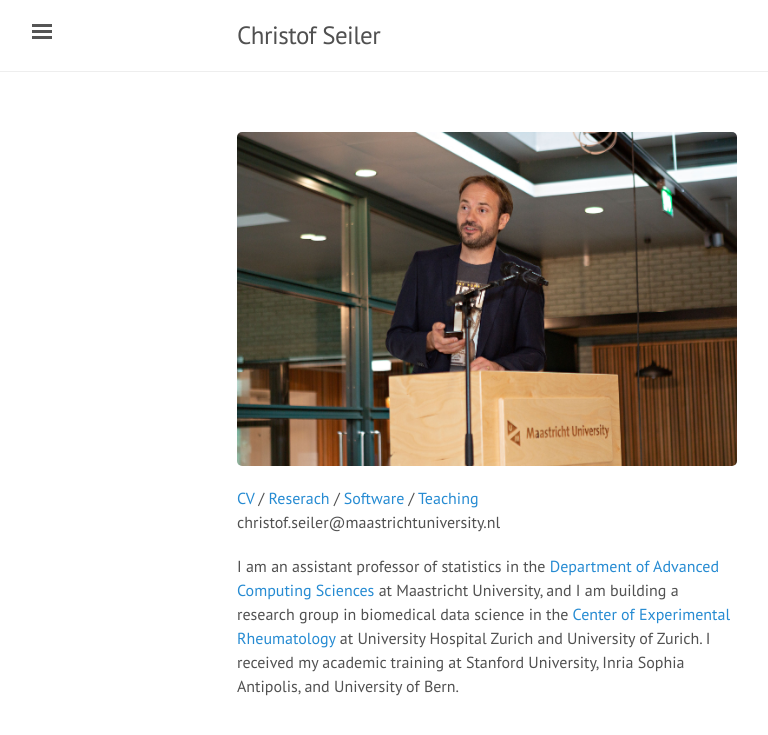
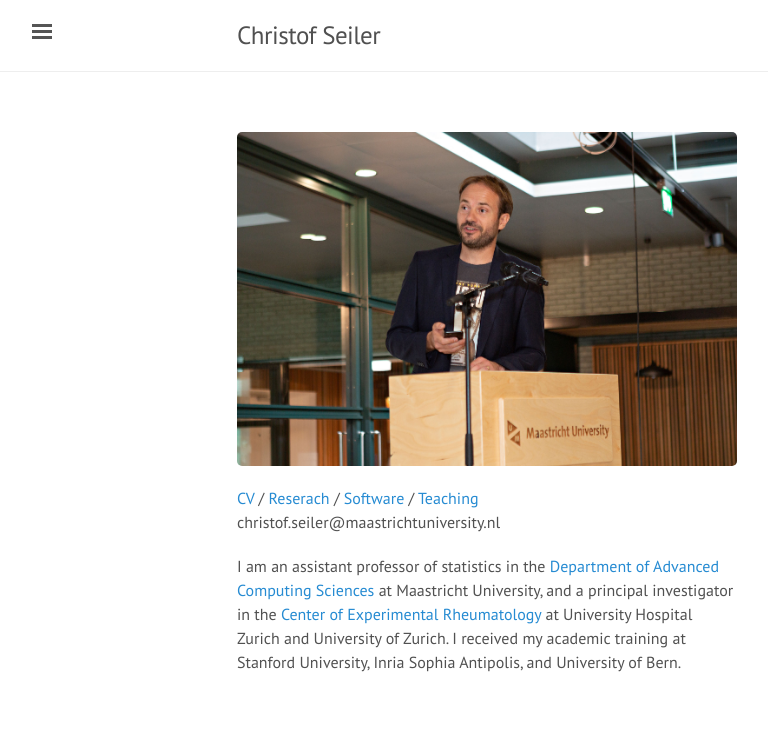
Before and after one commit to ChristofSeiler/ChristofSeiler.github.io, a Jekyll site: the page built from index.html, in a window 1280 px wide. Shown: the top 735 px of the page, without its empty margins (3-771 px from the left). Built offline with Jekyll 4.4.1, drawn with Linux system fonts in a browser that asks for light colours; the list of posts is cut into pages by our own code.

Commit message:
changed job desc in zh

```diff
--- a/index.html
+++ b/index.html
@@ -19,4 +19,4 @@
 christof.seiler@maastrichtuniversity.nl <br>
 </p>
 
-<p class="narrow">I am an assistant professor of statistics in the <a href="https://www.maastrichtuniversity.nl/dacs">Department of Advanced Computing Sciences</a> at Maastricht University, and I am building a research group in biomedical data science in the <a href="https://www.usz.ch/en/clinic/rheumatology/research/">Center of Experimental Rheumatology</a> at University Hospital Zurich and University of Zurich. I received my academic training at Stanford University, Inria Sophia Antipolis, and University of Bern.</p>
+<p class="narrow">I am an assistant professor of statistics in the <a href="https://www.maastrichtuniversity.nl/dacs">Department of Advanced Computing Sciences</a> at Maastricht University, and a principal investigator in the <a href="https://www.usz.ch/en/clinic/rheumatology/research/">Center of Experimental Rheumatology</a> at University Hospital Zurich and University of Zurich. I received my academic training at Stanford University, Inria Sophia Antipolis, and University of Bern.</p>
```
Also changed, not shown: 1 other file.
